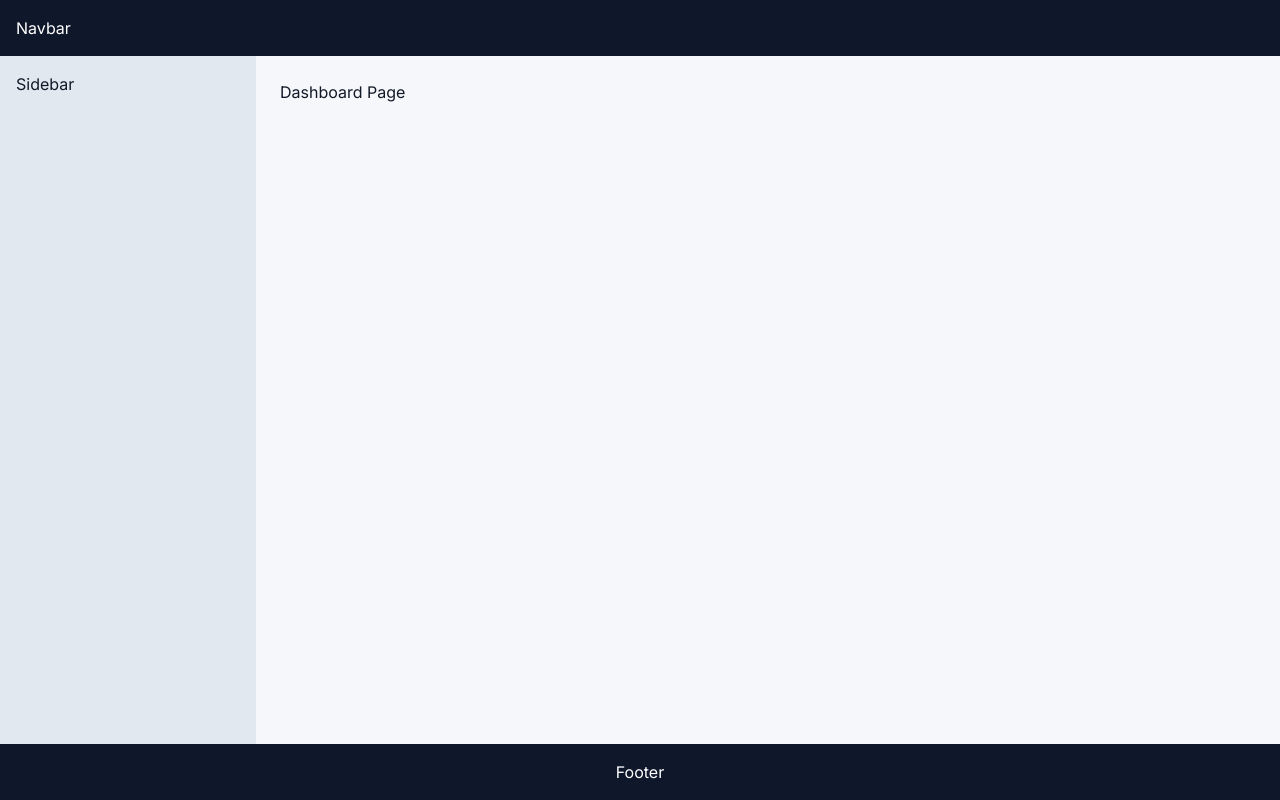
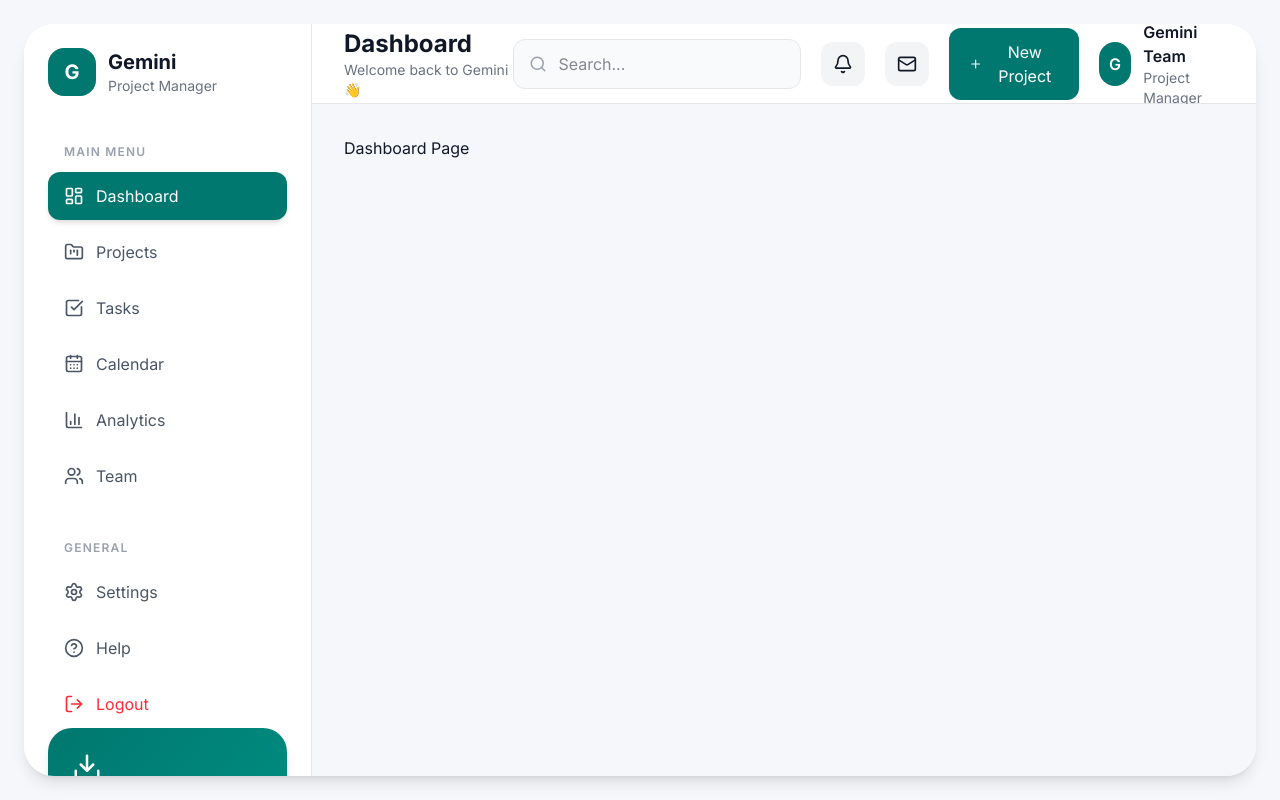
Before and after one commit to qiyaammoodley-droid/project-management-dashboard, a React (Vite) app: page /dashboard in a window 1280 px wide. Built offline with nearby package versions, Linux system fonts and the light colour scheme.

Commit message:
feat: build Gemini application shell

```diff
--- a/src/components/layout/Footer.tsx
+++ /dev/null
@@ -1,9 +0,0 @@
-const Footer = () => {
-  return (
-    <footer className="bg-slate-900 text-white p-4 text-center">
-      Footer
-    </footer>
-  );
-};
-
-export default Footer;
--- a/src/components/layout/Navbar.tsx
+++ b/src/components/layout/Navbar.tsx
@@ -1,8 +1,78 @@
+import {
+  Bell,
+  Mail,
+  Plus,
+  Search,
+} from "lucide-react";
+
 const Navbar = () => {
   return (
-    <nav className="bg-slate-900 text-white p-4">
-      Navbar
-    </nav>
+    <header className="flex h-20 items-center justify-between border-b border-gray-200 bg-white px-8">
+      {/* Left Side */}
+      <div>
+        <h1 className="text-2xl font-bold text-gray-900">
+          Dashboard
+        </h1>
+
+        <p className="text-sm text-gray-500">
+          Welcome back to Gemini 👋
+        </p>
+      </div>
+
+      {/* Right Side */}
+      <div className="flex items-center gap-5">
+
+        {/* Search */}
+        <div className="relative hidden md:block">
+          <Search
+            size={18}
+            className="absolute left-4 top-1/2 -translate-y-1/2 text-gray-400"
+          />
+
+          <input
+            type="text"
+            placeholder="Search..."
+            className="w-72 rounded-xl border border-gray-200 bg-gray-50 py-3 pl-11 pr-4 text-sm outline-none transition focus:border-teal-600 focus:bg-white"
+          />
+        </div>
+
+        {/* Notifications */}
+        <button className="rounded-xl bg-gray-100 p-3 transition hover:bg-gray-200">
+          <Bell size={20} />
+        </button>
+
+        {/* Messages */}
+        <button className="rounded-xl bg-gray-100 p-3 transition hover:bg-gray-200">
+          <Mail size={20} />
+        </button>
+
+        {/* New Project */}
+        <button className="flex items-center gap-2 rounded-xl bg-teal-700 px-5 py-3 font-medium text-white transition hover:bg-teal-800">
+          <Plus size={18} />
+          New Project
+        </button>
+
+        {/* User */}
+        <div className="flex items-center gap-3">
+
+          <div className="flex h-11 w-11 items-center justify-center rounded-full bg-teal-700 font-semibold text-white">
+            G
+          </div>
+
+          <div className="hidden lg:block">
+            <h4 className="font-semibold text-gray-900">
+              Gemini Team
+            </h4>
+
+            <p className="text-sm text-gray-500">
+              Project Manager
+            </p>
+          </div>
+
+        </div>
+
+      </div>
+    </header>
   );
 };
 
--- a/src/components/layout/Sidebar.tsx
+++ b/src/components/layout/Sidebar.tsx
@@ -1,7 +1,143 @@
+import {
+  LayoutDashboard,
+  FolderKanban,
+  CheckSquare,
+  CalendarDays,
+  BarChart3,
+  Users,
+  Settings,
+  HelpCircle,
+  LogOut,
+  Download,
+} from "lucide-react";
+import { NavLink } from "react-router-dom";
+
 const Sidebar = () => {
+  const navItem =
+    "flex items-center gap-3 rounded-xl px-4 py-3 text-gray-600 transition-all duration-200 hover:bg-gray-100 hover:text-teal-700";
+
+  const activeNav =
+    "bg-teal-700 text-white shadow-md hover:bg-teal-700 hover:text-white";
+
   return (
-    <aside className="w-64 bg-slate-200 p-4">
-      Sidebar
+    <aside className="flex h-full w-72 flex-col justify-between border-r border-gray-200 bg-white p-6">
+      {/* Logo */}
+      <div>
+        <div className="mb-12 flex items-center gap-3">
+          <div className="flex h-12 w-12 items-center justify-center rounded-2xl bg-teal-700 text-xl font-bold text-white">
+            G
+          </div>
+
+          <div>
+            <h1 className="text-xl font-bold text-gray-900">
+              Gemini
+            </h1>
+
+            <p className="text-sm text-gray-500">
+              Project Manager
+            </p>
+          </div>
+        </div>
+
+        {/* Navigation */}
+        <div>
+          <p className="mb-3 px-4 text-xs font-semibold uppercase tracking-widest text-gray-400">
+            Main Menu
+          </p>
+
+          <nav className="space-y-2">
+
+            <NavLink
+              to="/dashboard"
+              className={({ isActive }) =>
+                `${navItem} ${isActive ? activeNav : ""}`
+              }
+            >
+              <LayoutDashboard size={20} />
+              Dashboard
+            </NavLink>
+
+            <NavLink
+              to="/projects"
+              className={({ isActive }) =>
+                `${navItem} ${isActive ? activeNav : ""}`
+              }
+            >
+              <FolderKanban size={20} />
+              Projects
+            </NavLink>
+
+            <NavLink
+              to="/tasks/1"
+              className={({ isActive }) =>
+                `${navItem} ${isActive ? activeNav : ""}`
+              }
+            >
+              <CheckSquare size={20} />
+              Tasks
+            </NavLink>
+
+            <button className={navItem}>
+              <CalendarDays size={20} />
+              Calendar
+            </button>
+
+            <button className={navItem}>
+              <BarChart3 size={20} />
+              Analytics
+            </button>
+
+            <button className={navItem}>
+              <Users size={20} />
+              Team
+            </button>
+
+          </nav>
+        </div>
+
+        {/* General */}
+        <div className="mt-10">
+          <p className="mb-3 px-4 text-xs font-semibold uppercase tracking-widest text-gray-400">
+            General
+          </p>
+
+          <div className="space-y-2">
+
+            <button className={navItem}>
+              <Settings size={20} />
+              Settings
+            </button>
+
+            <button className={navItem}>
+              <HelpCircle size={20} />
+              Help
+            </button>
+
+            <button className="flex w-full items-center gap-3 rounded-xl px-4 py-3 text-red-500 transition hover:bg-red-50">
+              <LogOut size={20} />
+              Logout
+            </button>
+
+          </div>
+        </div>
+      </div>
+
+      {/* Download Card */}
+      <div className="rounded-3xl bg-gradient-to-br from-teal-700 to-teal-600 p-6 text-white shadow-lg">
+        <Download className="mb-5" size={30} />
+
+        <h2 className="text-lg font-bold">
+          Gemini Desktop
+        </h2>
+
+        <p className="mt-2 text-sm leading-6 text-teal-100">
+          Install the desktop version and manage your team's projects from anywhere.
+        </p>
+
+        <button className="mt-6 w-full rounded-xl bg-white py-3 font-semibold text-teal-700 transition hover:bg-gray-100">
+          Download
+        </button>
+      </div>
     </aside>
   );
 };
--- a/src/layouts/MainLayout.tsx
+++ b/src/layouts/MainLayout.tsx
@@ -1,25 +1,33 @@
+import type { ReactNode } from "react";
 import Navbar from "../components/layout/Navbar";
 import Sidebar from "../components/layout/Sidebar";
-import Footer from "../components/layout/Footer";
 
-type MainLayoutProps = {
-  children: React.ReactNode;
-};
+interface MainLayoutProps {
+  children: ReactNode;
+}
 
 const MainLayout = ({ children }: MainLayoutProps) => {
   return (
-    <div className="min-h-screen flex flex-col">
-      <Navbar />
+    <div className="min-h-screen bg-[#F5F7FA] p-6">
+      <div className="flex h-[calc(100vh-48px)] overflow-hidden rounded-[30px] bg-white shadow-lg">
 
-      <div className="flex flex-1">
+        {/* Sidebar */}
         <Sidebar />
 
-        <main className="flex-1 p-6">
-          {children}
-        </main>
+        {/* Right Content */}
+        <div className="flex flex-1 flex-col overflow-hidden">
+
+          {/* Navbar */}
+          <Navbar />
+
+          {/* Page Content */}
+          <main className="flex-1 overflow-y-auto bg-[#F5F7FA] p-8">
+            {children}
+          </main>
+
+        </div>
+
       </div>
-
-      <Footer />
     </div>
   );
 };
```
Also changed, not shown: 1 other file (tests, documents, lock files or other folders).
